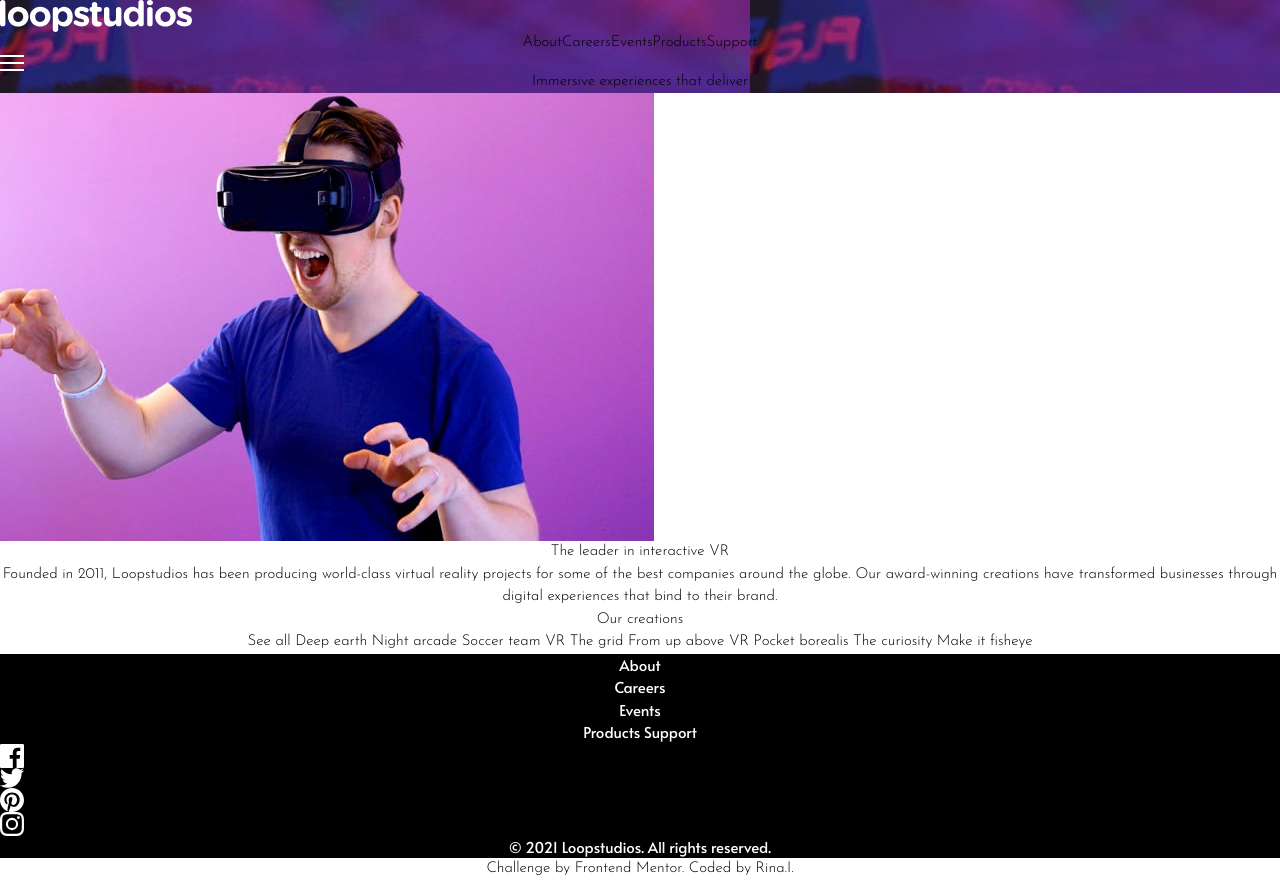
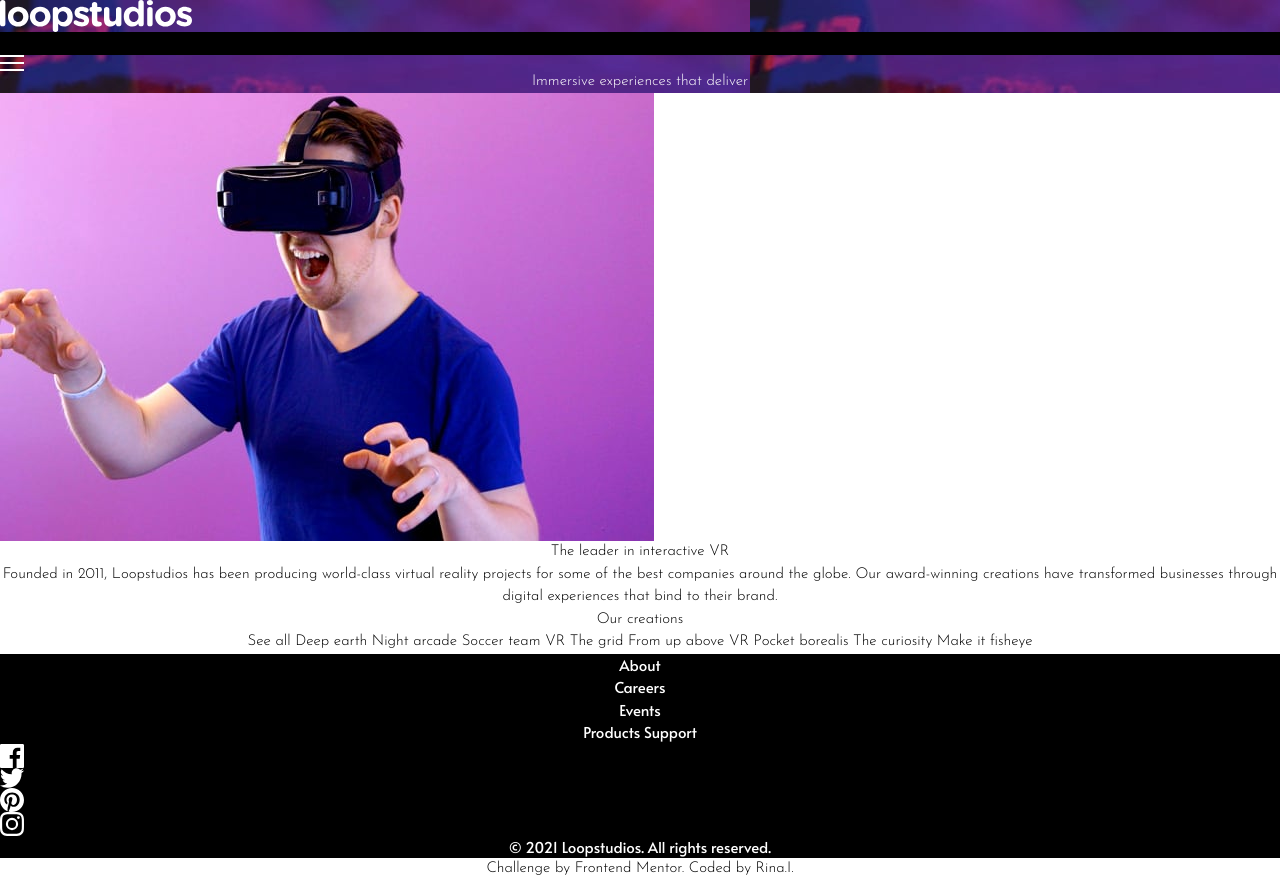
Before and after one commit to dodrin/loopStudios, a React (Vite) app: page / in a window 1280 px wide. Both pictures are taken after a click on the element 640 px from the left and 40 px from the top of the page. Built offline with nearby package versions, Linux system fonts and the light colour scheme.

Commit message:
Fix color config

```diff
--- a/src/App.jsx
+++ b/src/App.jsx
@@ -27,11 +27,11 @@ function App() {
     <>
       <div style={{ backgroundImage: `url(${mobileHero})` }}>
         {/* Top nav menu */}
-        <div className="topnav">
+        <div className="">
           <a href="#">
             <Logo />
           </a>
-          <div className="overflow-hidden hidden" ref={menuRef}>
+          <div className="bg-black overflow-hidden hidden " ref={menuRef}>
             <a>About</a>
             <a>Careers</a>
             <a>Events</a>
@@ -42,10 +42,11 @@ function App() {
             <Burger />
           </div>
         </div>
-        <div className="hero ">
-          <h1>Immersive experiences that deliver</h1>
+        <div className="hero">
+          <h1 class="text-white">Immersive experiences that deliver</h1>
         </div>
       </div>
+
       <div>
         <img src={interactive} alt="Person-wearing-VR-goggle" />
         <h2>The leader in interactive VR</h2>
--- a/tailwind.config.js
+++ b/tailwind.config.js
@@ -6,9 +6,6 @@ export default {
   ],
   theme: {
     extend: {
-      backgroundImage: {
-        'hero-bg': "url('./assets/image-hero')",
-      }
     },
   },
   plugins: [],
```
